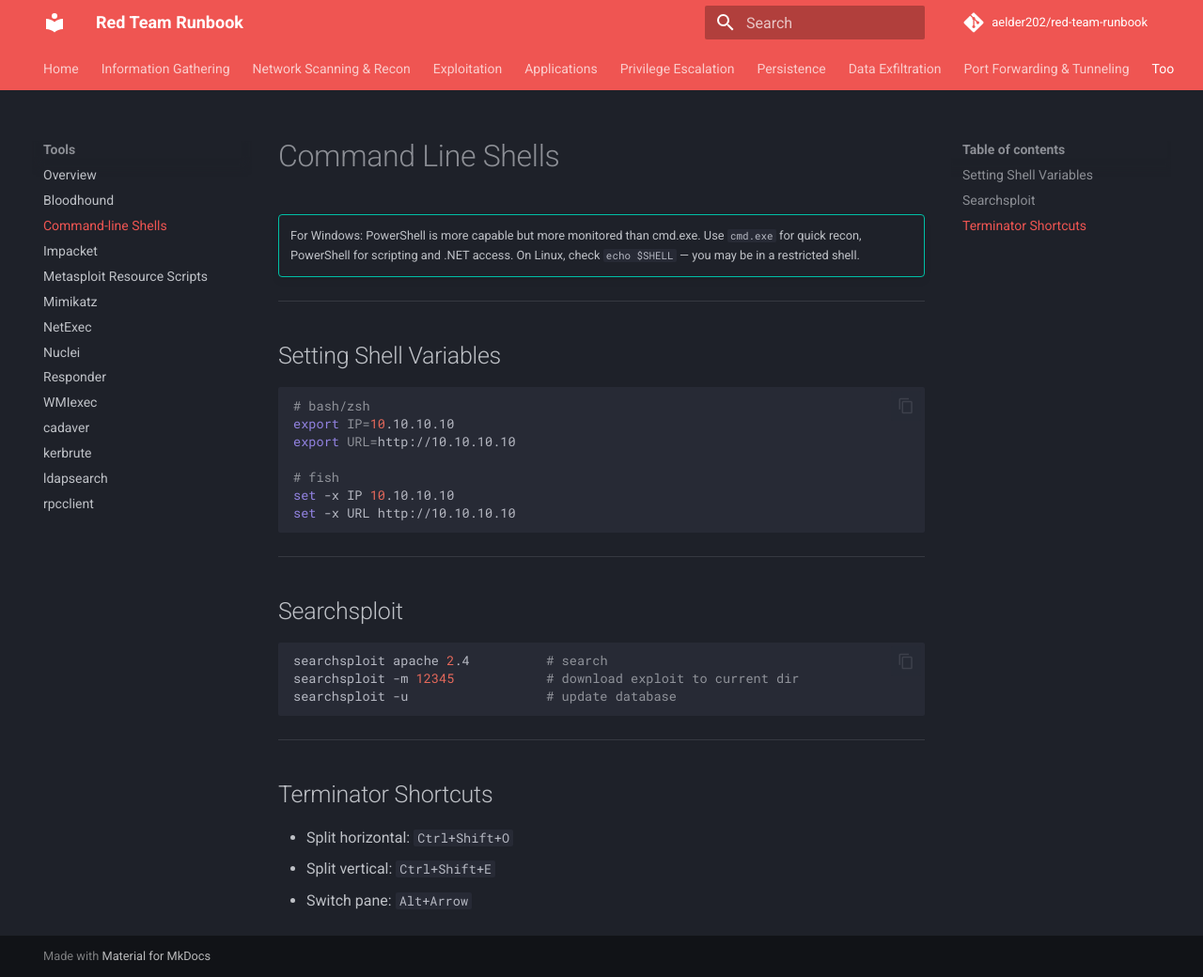
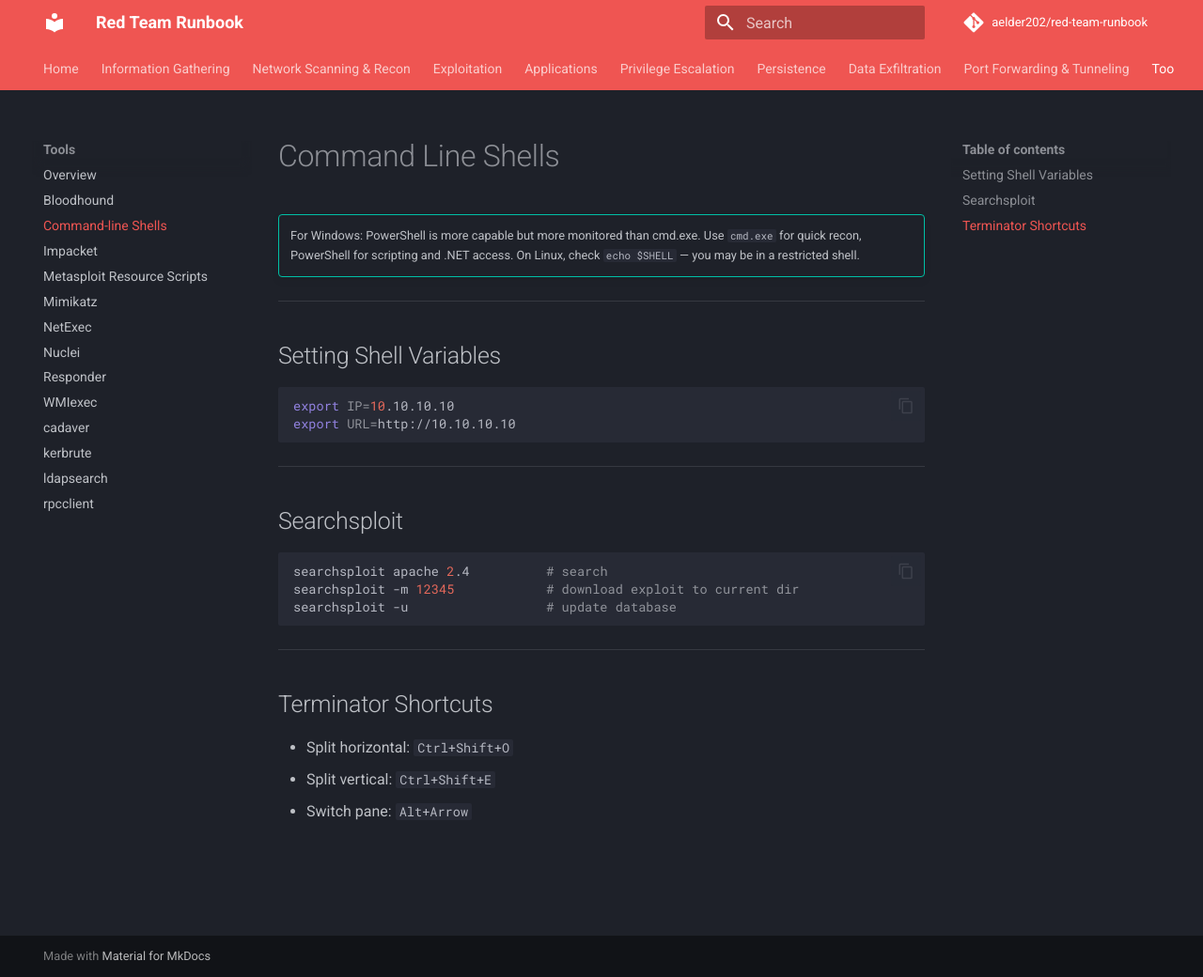
Before and after one commit to aelder202/red-team-runbook, an MkDocs documentation site: the page built from docs/tools/command-line-shells.md, in a window 1280 px wide and 1040 px high. Shown: the whole window at 94% size. Built offline with MkDocs 1.6.1 and Material for MkDocs 9.7.7, drawn with Linux system fonts in a browser that asks for light colours; comment, search, counter and statistics services are not loaded.

Commit message:
Remove fish shell syntax from command-line-shells.md
Drop fish variable block (set -x) — export works identically in bash/zsh.

Co-Authored-By: Claude Sonnet 4.6 <noreply@anthropic.com>

````diff
--- a/docs/tools/command-line-shells.md
+++ b/docs/tools/command-line-shells.md
@@ -8,13 +8,8 @@
 ## Setting Shell Variables
 
 ```bash
-# bash/zsh
 export IP=10.10.10.10
 export URL=http://10.10.10.10
-
-# fish
-set -x IP 10.10.10.10
-set -x URL http://10.10.10.10
 ```
 
 ---
````
